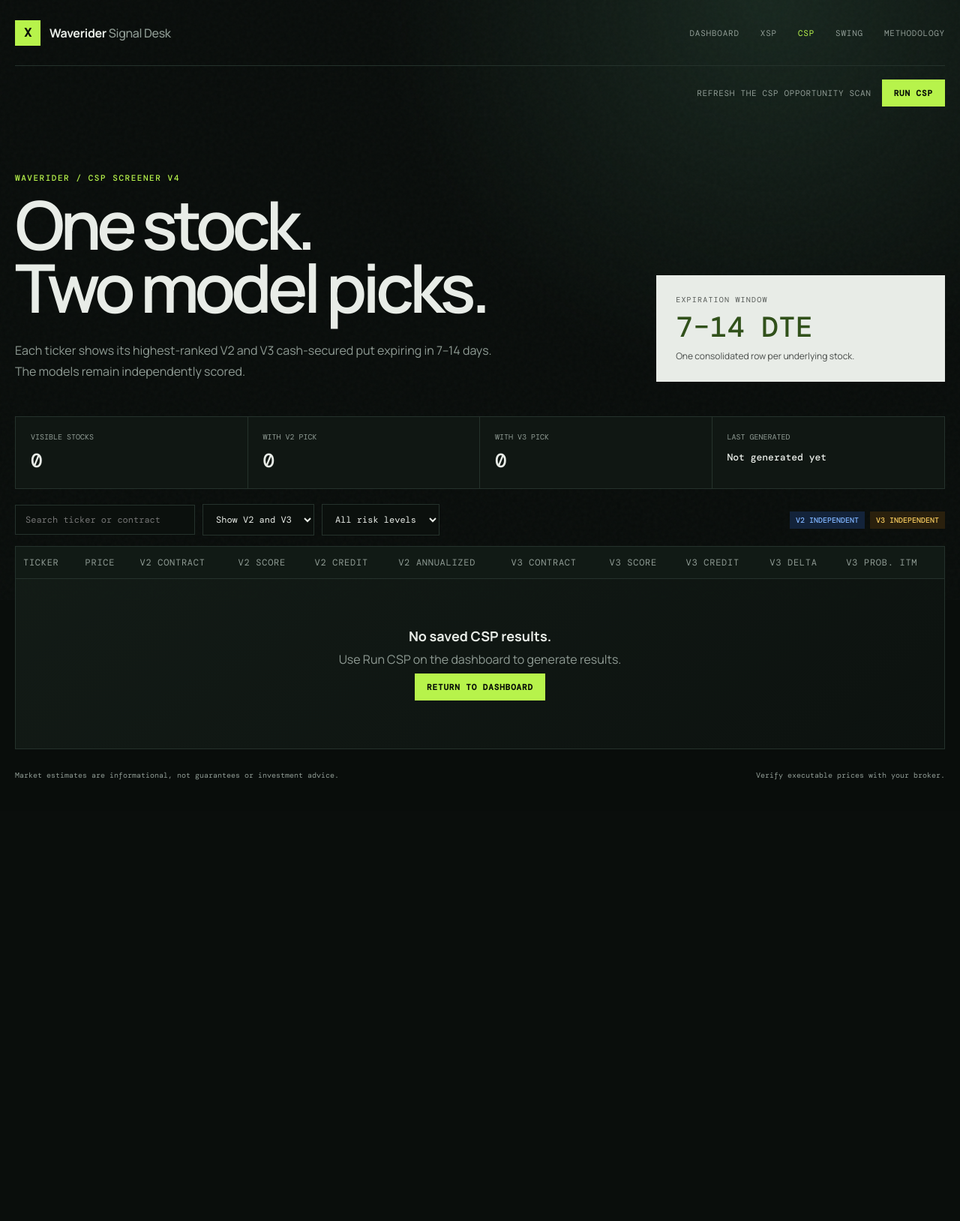
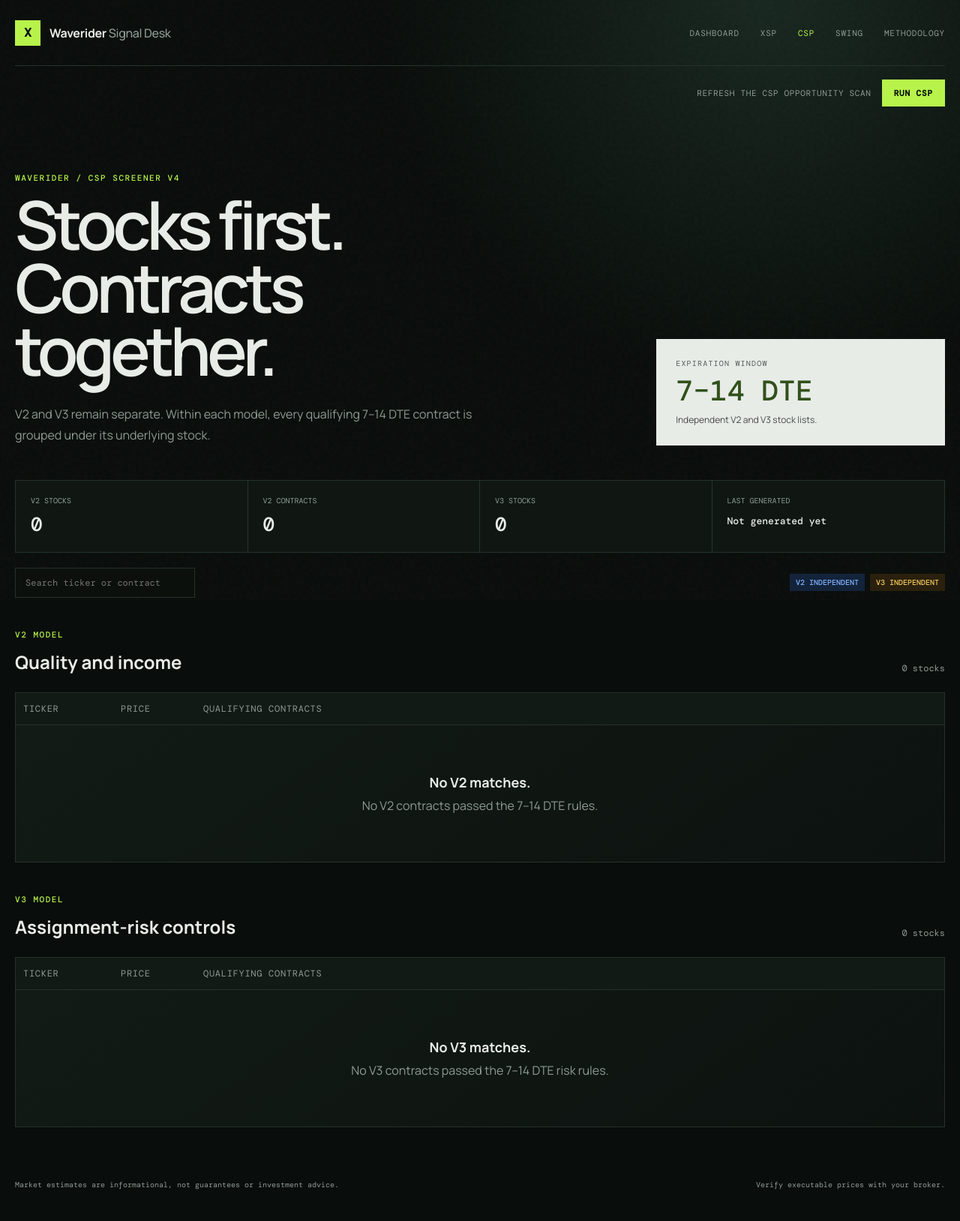
Before and after one commit to ajadversalo/signaldesk, a Flask app: page /csp in a window 1280 px wide. Shown: the whole page at 75% size. Before the commit the page ends 1040 px from the top, so only its background shows below. Run offline with Flask 3, Linux system fonts and the light colour scheme; lists and menus that the app fills with data are empty.

Commit message:
separate v2 and v3

```diff
--- a/app.py
+++ b/app.py
@@ -194,9 +194,9 @@ def get_csp_results() -> tuple[list[dict[str, object]], str | None]:
     return rows, generated
 
 
-def merge_csp_results_by_stock(rows: list[dict[str, object]]) -> list[dict[str, object]]:
-    """Return one display row per ticker with each model's best contract."""
-    stocks: dict[str, dict[str, object]] = {}
+def group_csp_results_by_model(rows: list[dict[str, object]]) -> dict[str, list[dict[str, object]]]:
+    """Group every qualifying contract under its stock, separately by model."""
+    grouped: dict[str, dict[str, dict[str, object]]] = {"v2": {}, "v3": {}}
     for row in rows:
         dte = row.get("dte")
         if dte is None or not 7 <= float(dte) <= 14:
@@ -205,22 +205,21 @@ def merge_csp_results_by_stock(rows: list[dict[str, object]]) -> list[dict[str,
         model = str(row.get("source_model") or "").lower()
         if not symbol or model not in {"v2", "v3"}:
             continue
-        stock = stocks.setdefault(
-            symbol, {"symbol": symbol, "price": row.get("price"), "v2": None, "v3": None}
+        stock = grouped[model].setdefault(
+            symbol, {"symbol": symbol, "price": row.get("price"), "contracts": []}
         )
-        current = stock[model]
-        if current is None or float(row.get("ranking_score") or 0) > float(
-            current.get("ranking_score") or 0
-        ):
-            stock[model] = row
-    return sorted(
-        stocks.values(),
-        key=lambda stock: max(
-            float((stock.get("v2") or {}).get("ranking_score") or 0),
-            float((stock.get("v3") or {}).get("ranking_score") or 0),
-        ),
-        reverse=True,
-    )
+        stock["contracts"].append(row)
+    result: dict[str, list[dict[str, object]]] = {"v2": [], "v3": []}
+    for model, stocks in grouped.items():
+        for stock in stocks.values():
+            stock["contracts"].sort(
+                key=lambda contract: float(contract.get("ranking_score") or 0), reverse=True
+            )
+            stock["best_score"] = stock["contracts"][0].get("ranking_score")
+        result[model] = sorted(
+            stocks.values(), key=lambda stock: float(stock.get("best_score") or 0), reverse=True
+        )
+    return result
 
 
 def _load_swing_cache() -> None:
@@ -684,16 +683,17 @@ def history():
 def csp_screener():
     try:
         rows, generated = get_csp_results()
-        stocks = merge_csp_results_by_stock(rows)
+        stocks = group_csp_results_by_model(rows)
         with _csp_state_lock:
             error = _csp_state.get("error")
             refreshing = bool(_csp_state.get("refreshing"))
-        return render_template("csp.html", rows=rows, stocks=stocks, generated=generated,
+        return render_template("csp.html", rows=rows, v2_stocks=stocks["v2"],
+                               v3_stocks=stocks["v3"], generated=generated,
                                error=error, refreshing=refreshing)
     except Exception as exc:
         app.logger.exception("CSP results failed")
-        return render_template("csp.html", rows=[], stocks=[], generated=None,
-                               error=str(exc)), 503
+        return render_template("csp.html", rows=[], v2_stocks=[], v3_stocks=[],
+                               generated=None, error=str(exc)), 503
 
 
 @app.get("/api/csp/status")
--- a/static/styles.css
+++ b/static/styles.css
@@ -47,7 +47,15 @@ footer { display:flex; gap:24px; justify-content:space-between; padding:28px 0 4
 @media(max-width:1000px){.dashboard-grid,.dashboard-history-grid{grid-template-columns:1fr}.dashboard-actions{grid-template-columns:1fr}.system-card{min-height:420px}.dashboard-shell{width:min(100% - 24px,1180px)}}
 @media(max-width:760px){.dashboard-hero{padding:48px 0 36px}.dashboard-note{grid-template-columns:1fr}.system-card{min-height:390px;padding:22px}}
 @media(max-width:760px){.shell,.csp-shell{width:min(100% - 24px,1180px)}.topbar{height:auto;min-height:88px;align-items:flex-start;padding:22px 0;gap:18px}.brand em{display:none}.site-nav{justify-content:flex-end;gap:14px!important;flex-wrap:wrap}.overview-hero,.hero,.grid,.csp-hero,.method-note{grid-template-columns:1fr}.overview-hero{gap:34px;padding:52px 0 38px}.overview-probability{padding:25px 0 0;border-left:0;border-top:1px solid var(--line)}.hero{gap:38px;padding:52px 0 38px}.csp-hero{gap:28px;padding:48px 0 35px}.outcome-card{grid-template-columns:1fr 1fr}.section-title{align-items:start;gap:15px}.outcome-empty{flex-direction:column}.overview-context{grid-template-columns:1fr 1fr}.overview-context>div:nth-child(2){border-right:0}.overview-context>div:nth-child(-n+2){border-bottom:1px solid var(--line)}.workspace-links{grid-template-columns:1fr}.confidence-card{border-left:0;border-top:1px solid var(--line);padding:28px 0 0}.warning{align-items:start}.warning p{display:block;margin:5px 0 0}.put-form{grid-template-columns:1fr}.news-list a{grid-template-columns:24px 1fr}.news-list time{display:none}.panel{padding:22px}.csp-table-panel{padding:0}.stats-strip,.csp-stats{grid-template-columns:1fr 1fr}.stats-strip div:nth-child(2),.csp-stats div:nth-child(2){border-right:0}.stats-strip div:nth-child(-n+2),.csp-stats div:nth-child(-n+2){border-bottom:1px solid var(--line)}.csp-legend{width:100%;margin-left:0}footer{flex-direction:column;gap:10px}}
-.csp-stock-table { min-width:1100px; }
+.csp-model-section { margin:42px 0; }
+.csp-group-table { min-width:900px; }
+.csp-group-table th:first-child { width:130px; }
+.csp-group-table th:nth-child(2) { width:110px; }
+.csp-contract-list { display:flex; gap:10px; min-width:max-content; }
+.csp-contract { display:grid; grid-template-columns:repeat(2,auto); gap:7px 18px; min-width:260px; padding:13px 15px; border:1px solid var(--line); background:#0b100d; }
+.csp-contract>strong { color:var(--acid); font-size:14px; }
+.csp-contract span { color:var(--muted); font-size:10px; }
+.csp-contract b { color:var(--ink); font-weight:500; }
 .pwa-install {
   position: fixed;
   right: 1rem;
--- a/templates/csp.html
+++ b/templates/csp.html
@@ -4,12 +4,20 @@
 <body><div class="noise"></div><main class="shell csp-shell">
 <header class="topbar"><a class="brand" href="/"><span class="brand-mark">X</span><span>Waverider <em>Signal Desk</em></span></a><nav class="site-nav"><a href="/">Dashboard</a><a href="/xsp">XSP</a><a class="active" href="/csp">CSP</a><a href="/swing">Swing</a><a href="/methodology">Methodology</a></nav></header>
 <div class="strategy-page-actions"><span>Refresh the CSP opportunity scan</span><button class="button strategy-page-run" data-run-url="/api/run/csp" data-status-url="/api/csp/status" {% if refreshing %}disabled{% endif %}>{{ 'Running…' if refreshing else 'Run CSP' }}</button></div>
-<section class="csp-hero"><div><p class="eyebrow">Waverider / CSP Screener V4</p><h1>One stock.<br>Two model picks.</h1><p class="lede">Each ticker shows its highest-ranked V2 and V3 cash-secured put expiring in 7–14 days. The models remain independently scored.</p></div><aside class="csp-formula"><span>Expiration window</span><strong>7–14 DTE</strong><p>One consolidated row per underlying stock.</p></aside></section>
+<section class="csp-hero"><div><p class="eyebrow">Waverider / CSP Screener V4</p><h1>Stocks first.<br>Contracts together.</h1><p class="lede">V2 and V3 remain separate. Within each model, every qualifying 7–14 DTE contract is grouped under its underlying stock.</p></div><aside class="csp-formula"><span>Expiration window</span><strong>7–14 DTE</strong><p>Independent V2 and V3 stock lists.</p></aside></section>
 {% if error %}<section class="error-panel"><p class="eyebrow">Results unavailable</p><h2>V4 output could not be loaded.</h2><p>{{ error }}</p></section>{% else %}
-<section class="csp-stats"><div><span>Visible stocks</span><strong id="visible-count">{{ stocks|length }}</strong></div><div><span>With V2 pick</span><strong>{{ stocks|selectattr('v2')|list|length }}</strong></div><div><span>With V3 pick</span><strong>{{ stocks|selectattr('v3')|list|length }}</strong></div><div><span>Last generated</span><strong class="generated">{{ generated or 'Not generated yet' }}</strong></div></section>
-<section class="csp-controls"><input id="csp-search" type="search" placeholder="Search ticker or contract" aria-label="Search results"><select id="csp-model" aria-label="Filter model"><option value="all">Show V2 and V3</option><option>V2</option><option>V3</option></select><select id="csp-risk" aria-label="Filter V3 delta"><option value="all">All risk levels</option><option value="0.10">V3 delta ≤ 0.10</option><option value="0.08">V3 delta ≤ 0.08</option></select><div class="csp-legend"><span class="model-pill v2">V2 independent</span><span class="model-pill v3">V3 independent</span></div></section>
-<section class="panel csp-table-panel"><div class="table-wrap"><table class="csp-table csp-stock-table"><thead><tr><th>Ticker</th><th>Price</th><th>V2 contract</th><th>V2 score</th><th>V2 credit</th><th>V2 annualized</th><th>V3 contract</th><th>V3 score</th><th>V3 credit</th><th>V3 delta</th><th>V3 prob. ITM</th></tr></thead><tbody id="csp-rows">
-{% for stock in stocks %}{% set v2=stock.v2 %}{% set v3=stock.v3 %}<tr data-model="{{ 'both' if v2 and v3 else 'V2' if v2 else 'V3' }}" data-search="{{ (stock.symbol ~ ' ' ~ (v2.contract if v2 else '') ~ ' ' ~ (v3.contract if v3 else ''))|upper }}" data-delta="{{ v3.abs_delta_est if v3 and v3.abs_delta_est is not none else '' }}"><td><strong class="ticker">{{ stock.symbol }}</strong></td><td>{{ ('$%.2f'|format(stock.price)) if stock.price is not none else '—' }}</td><td>{% if v2 %}<strong>${{ '%.2f'|format(v2.strike) }} PUT</strong><small>{{ v2.expiry }} · {{ v2.dte|int }}d</small>{% else %}—{% endif %}</td><td>{{ '%.1f'|format(v2.ranking_score) if v2 else '—' }}</td><td>{{ ('$%.2f'|format(v2.bid_credit)) if v2 else '—' }}</td><td>{{ ('%.1f%%'|format(v2.annualized_return_pct)) if v2 else '—' }}</td><td>{% if v3 %}<strong>${{ '%.2f'|format(v3.strike) }} PUT</strong><small>{{ v3.expiry }} · {{ v3.dte|int }}d</small>{% else %}—{% endif %}</td><td>{{ '%.1f'|format(v3.ranking_score) if v3 else '—' }}</td><td>{{ ('$%.2f'|format(v3.bid_credit)) if v3 else '—' }}</td><td>{{ '%.3f'|format(v3.abs_delta_est) if v3 and v3.abs_delta_est is not none else '—' }}</td><td>{{ ('%.1f%%'|format(v3.prob_itm_est_pct)) if v3 and v3.prob_itm_est_pct is not none else '—' }}</td></tr>{% endfor %}
-</tbody></table></div><div class="csp-empty" id="csp-empty" {% if stocks %}hidden{% endif %}>{% if stocks %}No stocks match these filters.{% elif refreshing %}<strong>CSP scan running.</strong><span>This page will update when the dashboard job finishes.</span>{% elif generated %}<strong>Scan completed with no matches.</strong><span>No stocks had a qualifying 7–14 DTE contract.</span>{% else %}<strong>No saved CSP results.</strong><span>Use Run CSP on the dashboard to generate results.</span><a class="button" href="/">Return to dashboard</a>{% endif %}</div></section>{% endif %}
+<section class="csp-stats"><div><span>V2 stocks</span><strong id="v2-count">{{ v2_stocks|length }}</strong></div><div><span>V2 contracts</span><strong>{{ rows|selectattr('source_model','equalto','V2')|list|length }}</strong></div><div><span>V3 stocks</span><strong id="v3-count">{{ v3_stocks|length }}</strong></div><div><span>Last generated</span><strong class="generated">{{ generated or 'Not generated yet' }}</strong></div></section>
+<section class="csp-controls"><input id="csp-search" type="search" placeholder="Search ticker or contract" aria-label="Search results"><div class="csp-legend"><span class="model-pill v2">V2 independent</span><span class="model-pill v3">V3 independent</span></div></section>
+
+<section class="csp-model-section"><div class="section-title"><div><p class="eyebrow">V2 model</p><h2>Quality and income</h2></div><span class="history-count">{{ v2_stocks|length }} stocks</span></div>
+<section class="panel csp-table-panel"><div class="table-wrap"><table class="csp-table csp-group-table"><thead><tr><th>Ticker</th><th>Price</th><th>Qualifying contracts</th></tr></thead><tbody class="csp-stock-rows" data-count-target="v2-count">
+{% for stock in v2_stocks %}<tr data-search="{{ (stock.symbol ~ ' ' ~ (stock.contracts|map(attribute='contract')|join(' ')))|upper }}"><td><strong class="ticker">{{ stock.symbol }}</strong><small>Best score {{ '%.1f'|format(stock.best_score) }}</small></td><td>{{ ('$%.2f'|format(stock.price)) if stock.price is not none else '—' }}</td><td><div class="csp-contract-list">{% for contract in stock.contracts %}<article class="csp-contract"><strong>${{ '%.2f'|format(contract.strike) }} PUT</strong><span>{{ contract.expiry }} · {{ contract.dte|int }}d</span><span>Score <b>{{ '%.1f'|format(contract.ranking_score) }}</b></span><span>Credit <b>${{ '%.2f'|format(contract.bid_credit) }}</b></span><span>Annualized <b>{{ '%.1f'|format(contract.annualized_return_pct) }}%</b></span><span>OTM <b>{{ '%.1f'|format(contract.otm_pct) }}%</b></span></article>{% endfor %}</div></td></tr>{% endfor %}
+</tbody></table></div>{% if not v2_stocks %}<div class="csp-empty"><strong>No V2 matches.</strong><span>No V2 contracts passed the 7–14 DTE rules.</span></div>{% endif %}</section></section>
+
+<section class="csp-model-section"><div class="section-title"><div><p class="eyebrow">V3 model</p><h2>Assignment-risk controls</h2></div><span class="history-count">{{ v3_stocks|length }} stocks</span></div>
+<section class="panel csp-table-panel"><div class="table-wrap"><table class="csp-table csp-group-table"><thead><tr><th>Ticker</th><th>Price</th><th>Qualifying contracts</th></tr></thead><tbody class="csp-stock-rows" data-count-target="v3-count">
+{% for stock in v3_stocks %}<tr data-search="{{ (stock.symbol ~ ' ' ~ (stock.contracts|map(attribute='contract')|join(' ')))|upper }}"><td><strong class="ticker">{{ stock.symbol }}</strong><small>Best score {{ '%.1f'|format(stock.best_score) }}</small></td><td>{{ ('$%.2f'|format(stock.price)) if stock.price is not none else '—' }}</td><td><div class="csp-contract-list">{% for contract in stock.contracts %}<article class="csp-contract"><strong>${{ '%.2f'|format(contract.strike) }} PUT</strong><span>{{ contract.expiry }} · {{ contract.dte|int }}d</span><span>Score <b>{{ '%.1f'|format(contract.ranking_score) }}</b></span><span>Credit <b>${{ '%.2f'|format(contract.bid_credit) }}</b></span><span>Delta <b>{{ '%.3f'|format(contract.abs_delta_est) if contract.abs_delta_est is not none else '—' }}</b></span><span>Prob. ITM <b>{{ ('%.1f%%'|format(contract.prob_itm_est_pct)) if contract.prob_itm_est_pct is not none else '—' }}</b></span></article>{% endfor %}</div></td></tr>{% endfor %}
+</tbody></table></div>{% if not v3_stocks %}<div class="csp-empty"><strong>No V3 matches.</strong><span>No V3 contracts passed the 7–14 DTE risk rules.</span></div>{% endif %}</section></section>
+{% endif %}
 <footer><span>Market estimates are informational, not guarantees or investment advice.</span><span>Verify executable prices with your broker.</span></footer></main>
-<script>const body=document.querySelector('#csp-rows'),rows=body?[...body.rows]:[],search=document.querySelector('#csp-search'),model=document.querySelector('#csp-model'),risk=document.querySelector('#csp-risk'),empty=document.querySelector('#csp-empty'),count=document.querySelector('#visible-count');function filterRows(){let visible=0,q=search.value.trim().toUpperCase();rows.forEach(row=>{let hasModel=model.value==='all'||row.dataset.model==='both'||row.dataset.model===model.value,hasRisk=risk.value==='all'||(row.dataset.delta&&Number(row.dataset.delta)<=Number(risk.value)),show=(!q||row.dataset.search.includes(q))&&hasModel&&hasRisk;row.hidden=!show;if(show)visible++});count.textContent=visible;empty.hidden=visible>0}[search,model,risk].forEach(el=>el&&el.addEventListener(el===search?'input':'change',filterRows));</script><script src="{{ url_for('static', filename='strategy-run.js') }}"></script></body></html>
+<script>const search=document.querySelector('#csp-search'),groups=[...document.querySelectorAll('.csp-stock-rows')];function filterRows(){const q=search.value.trim().toUpperCase();groups.forEach(group=>{let visible=0;[...group.rows].forEach(row=>{row.hidden=!!q&&!row.dataset.search.includes(q);if(!row.hidden)visible++});const count=document.querySelector('#'+group.dataset.countTarget);if(count)count.textContent=visible})}if(search)search.addEventListener('input',filterRows);</script><script src="{{ url_for('static', filename='strategy-run.js') }}"></script></body></html>
```
